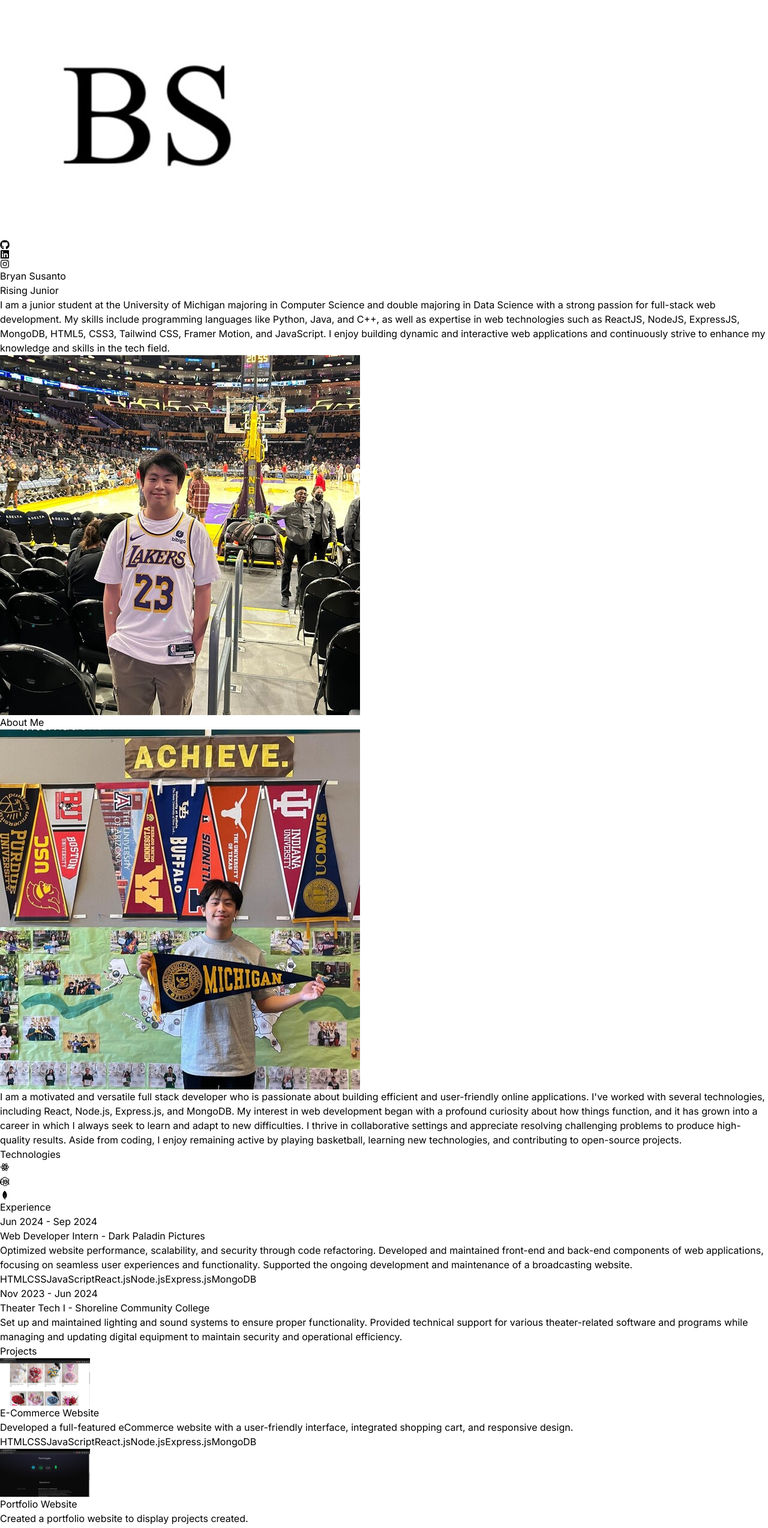
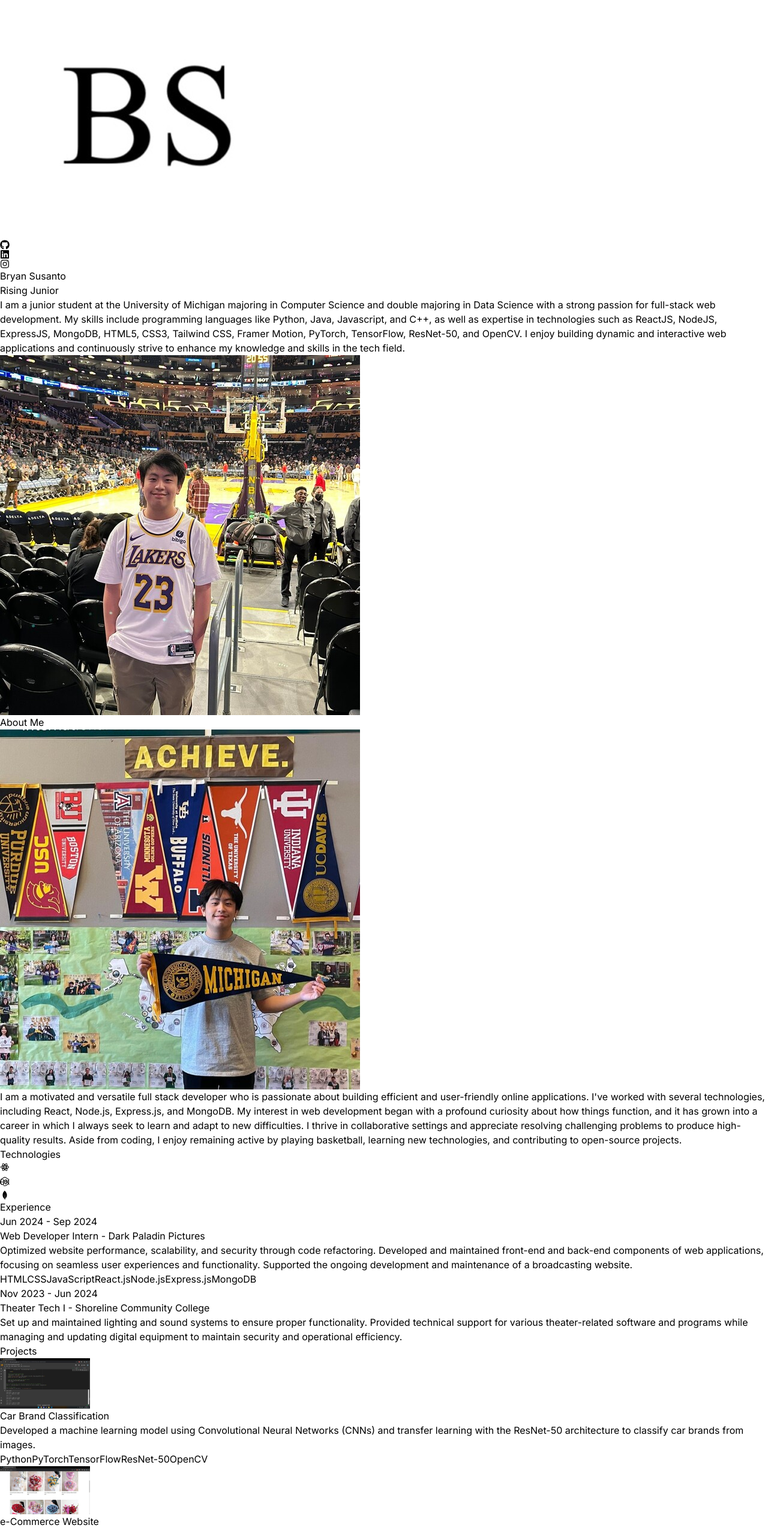
Before and after one commit to bryansbtian/portfolio, a React (Vite) app: page / in a window 1280 px wide. Shown: the top 2547 px of the page at 60% size. Built offline with nearby package versions, Linux system fonts and the light colour scheme.

Commit message:
added new things 2

```diff
--- a/src/constants/index.js
+++ b/src/constants/index.js
@@ -3,7 +3,7 @@
 import project3 from "../assets/projects/prj3.jpeg";
 import project4 from "../assets/projects/prj4.jpeg";
 
-export const HERO_CONTENT = `I am a junior student at the University of Michigan majoring in Computer Science and double majoring in Data Science with a strong passion for full-stack web development. My skills include programming languages like Python, Java, and C++, as well as expertise in web technologies such as ReactJS, NodeJS, ExpressJS, MongoDB, HTML5, CSS3, Tailwind CSS, Framer Motion, and JavaScript. I enjoy building dynamic and interactive web applications and continuously strive to enhance my knowledge and skills in the tech field.`;
+export const HERO_CONTENT = `I am a junior student at the University of Michigan majoring in Computer Science and double majoring in Data Science with a strong passion for full-stack web development. My skills include programming languages like Python, Java, Javascript, and C++, as well as expertise in technologies such as ReactJS, NodeJS, ExpressJS, MongoDB, HTML5, CSS3, Tailwind CSS, Framer Motion, PyTorch, TensorFlow, ResNet-50, and OpenCV. I enjoy building dynamic and interactive web applications and continuously strive to enhance my knowledge and skills in the tech field.`;
 
 export const ABOUT_TEXT = `I am a motivated and versatile full stack developer who is passionate about building efficient and user-friendly online applications. I've worked with several technologies, including React, Node.js, Express.js, and MongoDB. My interest in web development began with a profound curiosity about how things function, and it has grown into a career in which I always seek to learn and adapt to new difficulties. I thrive in collaborative settings and appreciate resolving challenging problems to produce high-quality results. Aside from coding, I enjoy remaining active by playing basketball, learning new technologies, and contributing to open-source projects.
 `;
@@ -27,18 +27,18 @@
 
 export const PROJECTS = [
   {
-    title: "E-Commerce Website",
+    title: "Car Brand Classification",
     image: project1,
     description:
-      "Developed a full-featured eCommerce website with a user-friendly interface, integrated shopping cart, and responsive design.",
-    technologies: ["HTML", "CSS", "JavaScript", "React.js", "Node.js", "Express.js", "MongoDB"],
+      "Developed a machine learning model using Convolutional Neural Networks (CNNs) and transfer learning with the ResNet-50 architecture to classify car brands from images.",
+    technologies: ["Python", "PyTorch", "TensorFlow", "ResNet-50", "OpenCV"],
   },
   {
-    title: "Portfolio Website",
+    title: "e-Commerce Website",
     image: project2,
     description:
-      "Created a portfolio website to display projects created.",
-    technologies: ["HTML", "Tailwind CSS", "JavaScript", "React.js", "Framer Motion"],
+      "Developed a full-featured e-Commerce website with a user-friendly interface, integrated shopping cart, and responsive design.",
+    technologies: ["HTML", "CSS", "JavaScript", "React.js", "Node.js", "Express.js", "MongoDB"],
   },
   {
     title: "Self Watering Plant System",
@@ -59,5 +59,5 @@
 export const CONTACT = {
   address: "Ann Arbor, Michigan 48105",
   phoneNo: "+1 (206) 931-3369",
-  email: "bryan.sebastian189@gmail.com",
+  email: "bryansusanto22@gmail.com",
 };
```
Also changed, not shown: src/assets/projects/prj1.jpeg, src/assets/projects/prj2.jpeg.
